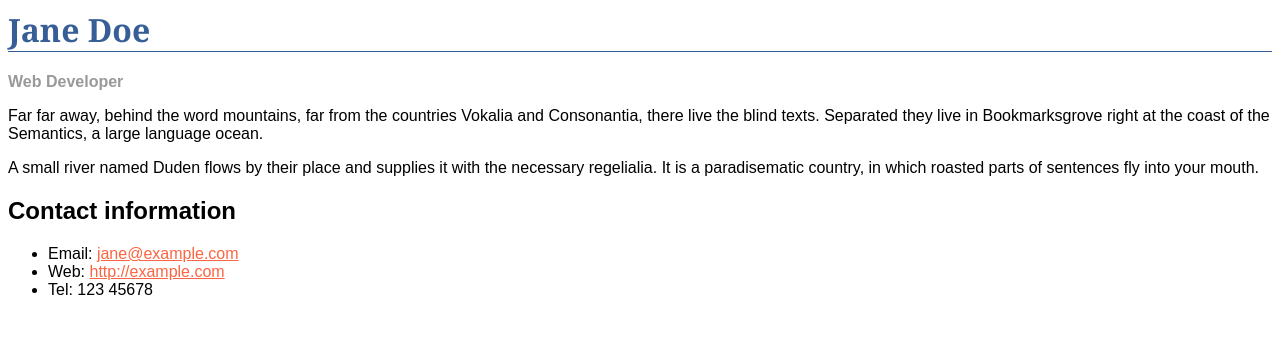
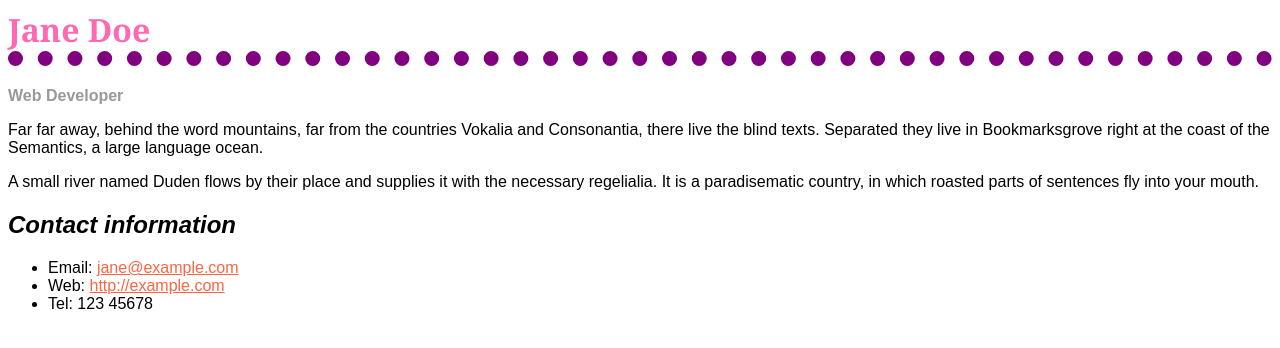
Before and after one commit to mat3o06/mat3o06.github.io, a plain HTML site: page Assignment 3/part 1/index.html in a window 1280 px wide. Drawn offline with Linux system fonts and the light colour scheme.

Commit message:
assignment 3 part 1: added purple dotted border, hotpink heading, and italic heading

```diff
--- a/Assignment 3/part 1/style.css
+++ b/Assignment 3/part 1/style.css
@@ -1,17 +1,17 @@
-
 body {
     font-family: Arial, Helvetica, sans-serif;
 }
 
 h1 {
-  color: #375e97;
+    color: hotpink;
     font-size: 2em;
     font-family: Georgia, "Times New Roman", Times, serif;
-  border-bottom: 1px solid #375e97;
+    border-bottom: 15px dotted purple;
 }
 
 h2 {
     font-size: 1.5em;
+    font-style: italic;
 }
 
 .job-title {
```
Lines whose indentation alone changed are shown as unchanged.
